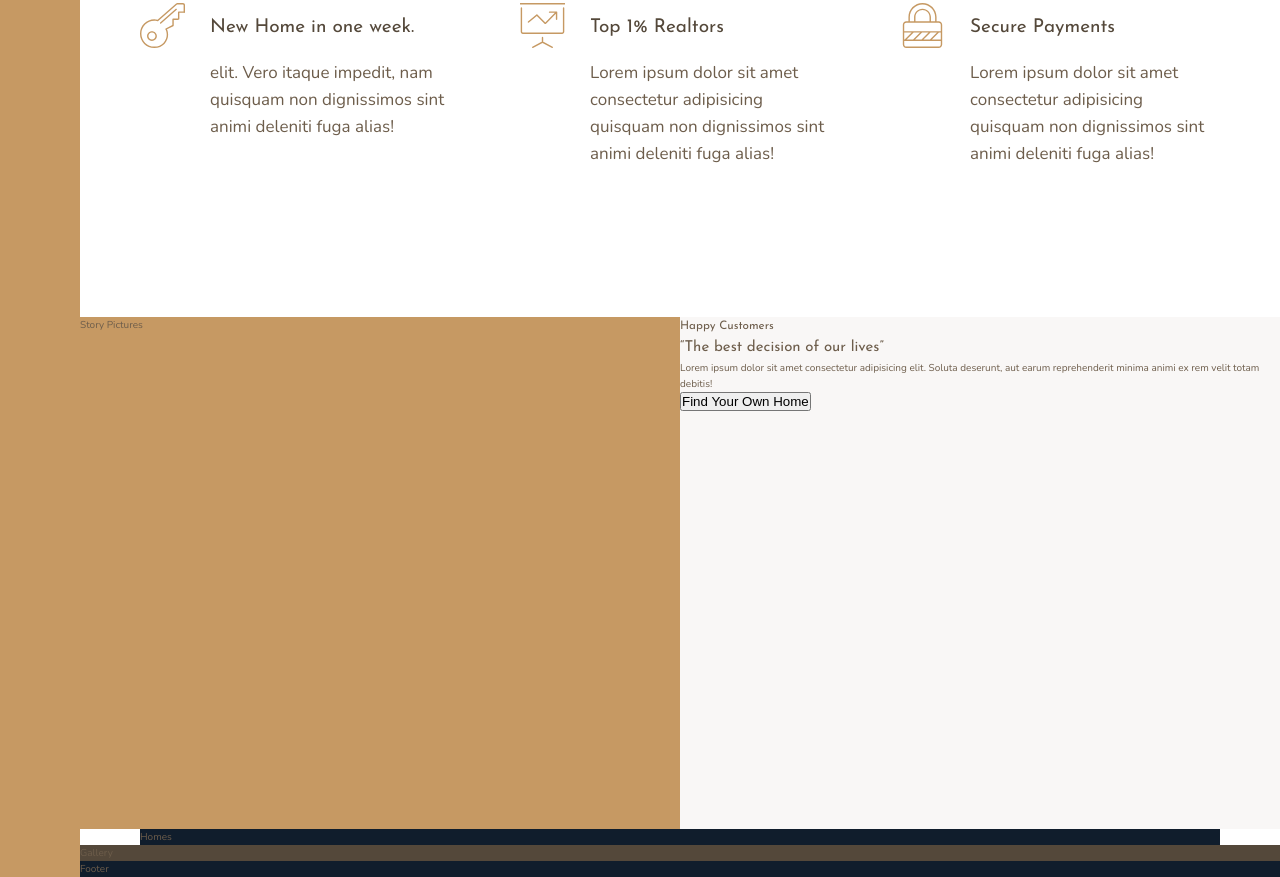
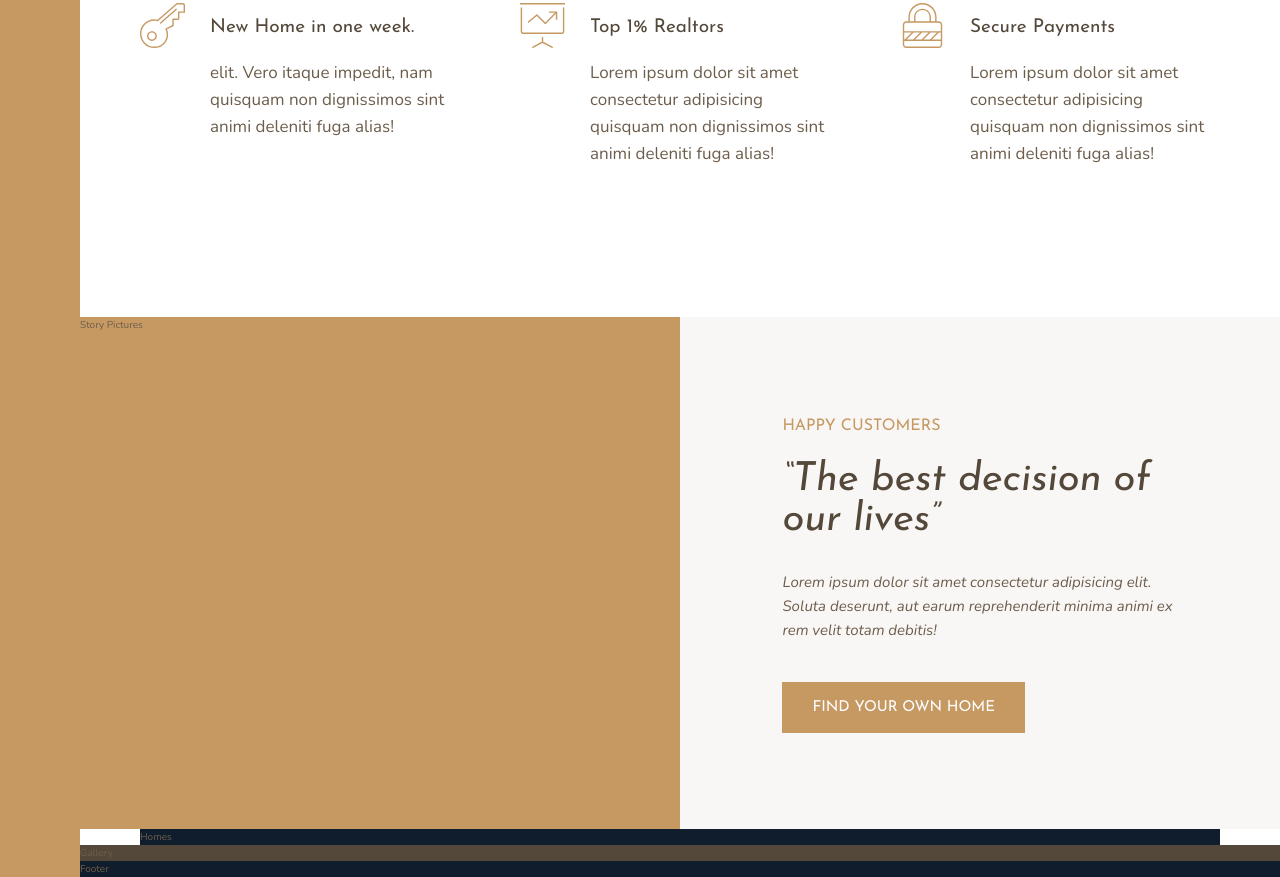
Before and after one commit to GerPut/sass-site, a website: page index.html in a window 1280 px wide. Shown: the part 1018-1895 px from the top of the page. Drawn offline with nearby package versions, Linux system fonts and the light colour scheme.

Commit message:
Work on styles for story content section.

```diff
--- a/sass/_story.scss
+++ b/sass/_story.scss
@@ -7,5 +7,23 @@
     &__content{
         background-color: $color-grey-light-1;
         grid-column: col-start 5/full-end;
+        padding:6rem 8vw;
+
+
+        // display:flex;
+        // flex-direction: column;
+        // justify-content: center;
+        // align-items: flex-start;
+
+        display:grid;
+        align-content: center;
+        justify-items: start;
+
+    }
+
+    &__text{
+        font-size: 1.5rem;
+        font-style: italic;
+        margin-bottom: 4rem;
     }
 }
--- a/sass/_typography.scss
+++ b/sass/_typography.scss
@@ -8,9 +8,21 @@
 }
 .heading-2 {
     @extend %heading;
+    font-size: 4rem;
+    font-style: italic;
+    line-height: 1;
+    &--light{
+        color:$color-grey-light-1;
+    }
+    &--dark{
+        color:$color-grey-dark-1;
+    }
 }
 .heading-3 {
     @extend %heading;
+    font-size: 1.6rem;
+    color:$color-primary;
+    text-transform: uppercase;
 }
 .heading-4 {
     @extend %heading;
@@ -23,3 +35,33 @@
         color:$color-grey-dark-1;
     }
 }
+
+.btn {
+    background-color: $color-primary;
+    color:#fff;
+    border:none;
+    border-radius: 0;
+    font-family: $font-display;
+    font-size: 1.5rem;
+    text-transform: uppercase;
+    padding:1.8rem 3rem;
+    cursor:pointer;
+    transition: all .2s;
+
+    &:hover{
+        background-color: $color-primary-dark;
+    }
+}
+
+.mb-sm {
+    margin-bottom: 2rem;
+}
+.mb-md {
+    margin-bottom: 3rem;
+}
+.mb-lg {
+    margin-bottom: 4rem;
+}
+.mb-hg {
+    margin-bottom: 8rem;
+}
```
Also changed, not shown: css/style.css, 1 other file.
